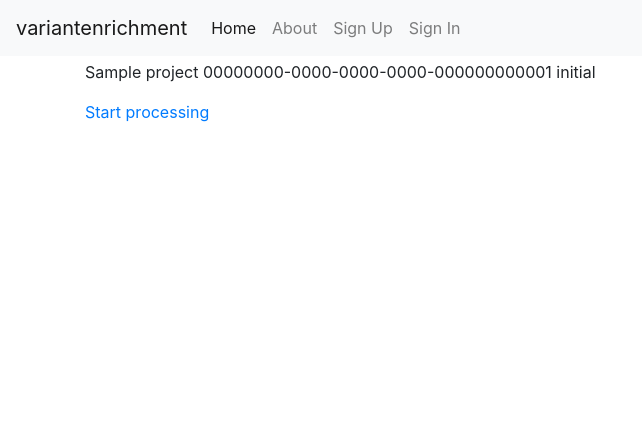
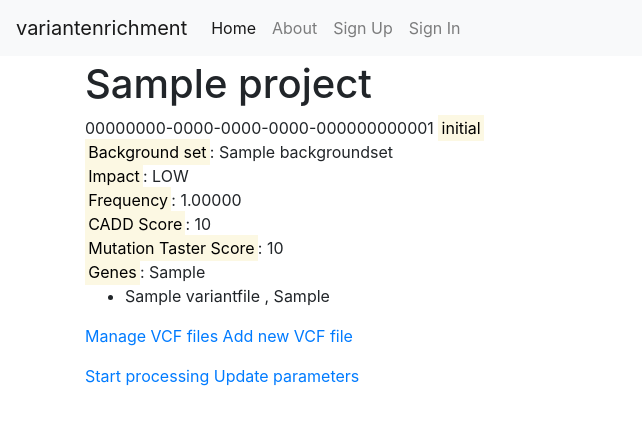
Before and after one commit to olymie/variantenrichment, a Django app: page /project/detail/00000000-0000-0000-0000-000000000001/ in a window 1280 px wide. Shown: the top 425 px of the page, without its empty margins (0-642 px from the left). Run offline with Django 3.2, Linux system fonts and the light colour scheme; tables that the repository leaves empty hold one stand-in row (values such as "Sample post"); data that the repository does not hold is empty; style sheets or scripts are compiled from the project's sources; some libraries are stand-ins or nearby versions.

Commit message:
add file upload view, project create and update views

```diff
--- a/variantenrichment/config/urls.py
+++ b/variantenrichment/config/urls.py
@@ -6,7 +6,10 @@ from django.views import defaults as default_views
 from django.views.generic import TemplateView
 
 from variantenrichment.tool.views import (
+    ProjectCreateView,
     ProjectDetailView,
+    ProjectUpdateView,
+    FileUploadView,
     ConfirmProcessingView
 )
 
@@ -21,7 +24,10 @@ urlpatterns = [
     path("users/", include("variantenrichment.users.urls", namespace="users")),
     path("accounts/", include("allauth.urls")),
     # Your stuff: custom urls includes go here
+    path("project/create", ProjectCreateView.as_view(), name="project-create"),
     path("project/detail/<uuid:pk>/", ProjectDetailView.as_view(), name="project-detail"),
+    path("project/update/<uuid:pk>/", ProjectUpdateView.as_view(), name="project-update"),
+    path("project/upload-file/<uuid:pk>/", FileUploadView.as_view(), name="file-upload"),
     path("project/start-processing/<uuid:pk>/", ConfirmProcessingView.as_view(), name="confirm-processing")
 ] + static(settings.MEDIA_URL, document_root=settings.MEDIA_ROOT)
 
--- a/variantenrichment/variantenrichment/static/js/project.js
+++ b/variantenrichment/variantenrichment/static/js/project.js
@@ -1 +1,7 @@
 /* Project specific Javascript goes here. */
+document.addEventListener('DOMContentLoaded', () => {
+   const genesFile = document.querySelector('.detail--genes').dataset.file;
+   const genesValue = document.querySelector('.detail__value');
+   const genesArr = genesFile.split('/');
+   genesValue.innerText = genesArr[genesArr.length - 1];
+});
--- a/variantenrichment/variantenrichment/templates/pages/home.html
+++ b/variantenrichment/variantenrichment/templates/pages/home.html
@@ -1 +1,5 @@
 {% extends "base.html" %}
+
+{% block content %}
+<a href="/project/create">Create project</a>
+{% endblock content %}
--- a/variantenrichment/variantenrichment/templates/pages/project_detail.html
+++ b/variantenrichment/variantenrichment/templates/pages/project_detail.html
@@ -1,9 +1,47 @@
 {% extends "base.html" %}
 
 {% block content %}
-{{project.title}}
-{{project.uuid}}
-{{project.state}}
+<header>
+  <h1>{{project.title}}</h1>
+  {{project.uuid}}
+  <mark>{{project.state}}</mark>
+</header>
+
+<section>
+  <div>
+    <mark>Background set</mark>: {{project.background}}
+  </div>
+  <div>
+    <mark>Impact</mark>: {{project.impact}}
+  </div>
+  <div>
+    <mark>Frequency</mark>: {{project.frequency}}
+  </div>
+  <div>
+    <mark>CADD Score</mark>: {{project.cadd_score}}
+  </div>
+  <div>
+    <mark>Mutation Taster Score</mark>: {{project.mutation_taster_score}}
+  </div>
+  <div class="detail detail--genes" data-file="{{project.genes}}">
+    <mark>Genes</mark>: <span class="detail__value"></span>
+  </div>
+
+  <ul>
+  {% for vcf in project.variantfile_set.all %}
+    <li>
+      {{ vcf.individual_name }}
+      {% if vcf.population %}
+      , {{ vcf.population }}
+      {% endif %}
+    </li>
+  {% endfor %}
+  </ul>
+
+  <a href="/project/manage-files/{{project.uuid}}">Manage VCF files</a>
+  <a href="/project/upload-file/{{project.uuid}}">Add new VCF file</a>
+</section>
+
 
 <ul>
 {% for job in project.backgroundjob_set.all %}
@@ -12,4 +50,7 @@
 </ul>
 
 <a href="/project/start-processing/{{project.uuid}}">Start processing</a>
+
+<a href="/project/update/{{project.uuid}}">Update parameters</a>
+
 {% endblock content %}
--- a/variantenrichment/variantenrichment/tool/views.py
+++ b/variantenrichment/variantenrichment/tool/views.py
@@ -1,9 +1,8 @@
 from django.shortcuts import render
 from .forms import ConfirmProcessingForm
-from django.views.generic import DetailView
-from django.views.generic.edit import FormView
+from django.views.generic import View, DetailView, FormView
+from django.views.generic.edit import CreateView, UpdateView, DeleteView
 from django.urls import reverse_lazy
-from time import sleep
 
 from .models import (
     Project,
@@ -14,9 +13,64 @@ from .models import (
 from .tasks import change_project_state_task
 
 
+class ProjectCreateView(CreateView):
+    model = Project
+    template_name = "pages/project_create.html"
+    fields = [
+        'title', 'impact', 'frequency', 'background',
+        'filter_population', 'cadd_score',
+        'mutation_taster_score', 'genes'
+    ]
+
+    def get_success_url(self, **kwargs):
+        return reverse_lazy(
+            'project-detail',
+            kwargs={'pk': self.object.pk}
+        )
+
+
 class ProjectDetailView(DetailView):
     model = Project
     template_name = "pages/project_detail.html"
+
+
+class ProjectUpdateView(UpdateView):
+    model = Project
+    template_name = "pages/project_update.html"
+    fields = [
+        'title', 'impact', 'frequency', 'background',
+        'filter_population', 'cadd_score',
+        'mutation_taster_score', 'genes'
+    ]
+
+    def get_success_url(self, **kwargs):
+        return reverse_lazy(
+            'project-detail',
+            kwargs={'pk': self.object.pk}
+        )
+
+
+class FileUploadView(CreateView):
+    model = VariantFile
+    template_name = "pages/file_upload.html"
+    fields = ['individual_name', 'uploaded_file', 'population']
+
+    def get_project(self):
+        return Project.objects.get(pk=self.kwargs.get('pk'))
+
+    def get_success_url(self, **kwargs):
+        return reverse_lazy(
+            'project-detail',
+            kwargs={'pk': self.kwargs['pk']}
+        )
+
+    def form_valid(self, form):
+        form.instance.project = self.get_project()
+        return super().form_valid(form)
+
+
+# class FileManage(FormView):
+
 
 
 class ConfirmProcessingView(FormView):
```
Also changed, not shown: variantenrichment/variantenrichment/templates/pages/file_upload.html (added, +9 -0 lines), variantenrichment/variantenrichment/templates/pages/project_create.html (added, +8 -0 lines), variantenrichment/variantenrichment/templates/pages/project_update.html (added, +9 -0 lines), variantenrichment/variantenrichment/tool/forms.py (+6 -2 lines).
